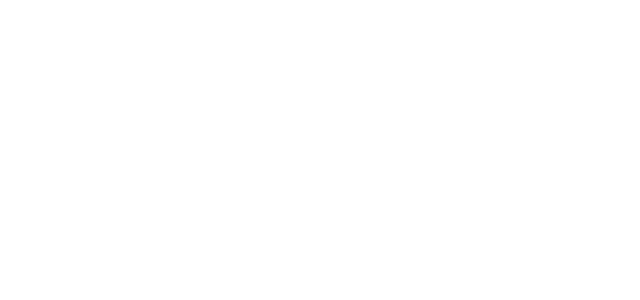
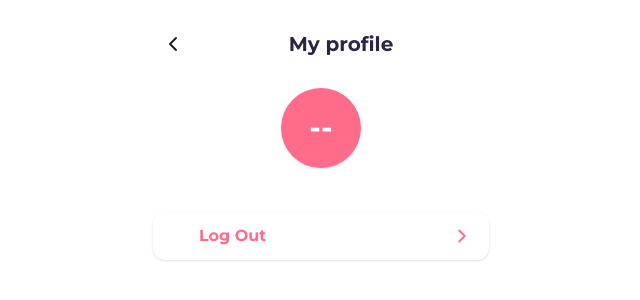
Before and after one commit to Cactuskiller/E-commerce-App, a React (Vite) app: page /settings in a window 1280 px wide. Before the commit this address had no page. Shown: the top 300 px of the page, without its empty margins (319-959 px from the left). Built offline with nearby package versions, Linux system fonts and the light colour scheme.

Commit message:
setting page + some changes in the wishlist page

```diff
--- a/src/App.jsx
+++ b/src/App.jsx
@@ -10,6 +10,7 @@
 import ProductListPage from "./pages/ProductListPage";
 import WishlistPage from "./pages/WishlistPage";
 import SearchPage from "./pages/SearchPage";
+import SettingsPage from "./pages/SettingsPage";
 
 function App() {
   return (
@@ -25,6 +26,7 @@
         <Route path="/products/:type/:id" element={<ProductListPage />} />
         <Route path="/wishlist" element={<WishlistPage />} />
         <Route path="/search" element={<SearchPage />} />
+        <Route path="/settings" element={<SettingsPage />} />
       </Routes>
     </Router>
   );
--- a/src/componets/NavBar.jsx
+++ b/src/componets/NavBar.jsx
@@ -7,7 +7,7 @@
   { label: 'Wishlist', icon: AiOutlineHeart, route: '/wishlist' },
   { label: 'Cart', icon: AiOutlineShoppingCart, route: '/shopping-cart' },
   { label: 'Search', icon: AiOutlineSearch, route: '/search' },
-  { label: 'Setting', icon: AiOutlineSetting, route: '' },
+  { label: 'Setting', icon: AiOutlineSetting, route: '/settings' },
 ];
 
 const NavBar = () => {
--- a/src/pages/Checkout.jsx
+++ b/src/pages/Checkout.jsx
@@ -300,8 +300,6 @@
                   size={it.size}
                   qty={it.qty}
                 />
-
-                {/* 🗑️ Delete button */}
                 <button
                   onClick={(e) => {
                     e.stopPropagation(); // Prevent card click event
--- /dev/null
+++ b/src/pages/SettingsPage.jsx
@@ -0,0 +1,107 @@
+import React, { useState, useEffect } from "react";
+import { useNavigate } from "react-router-dom";
+
+const SettingsPage = () => {
+  const navigate = useNavigate();
+  const [user, setUser] = useState(null);
+  const [showLogout, setShowLogout] = useState(false);
+
+  useEffect(() => {
+    const userData = JSON.parse(localStorage.getItem("user"));
+    setUser(userData);
+  }, []);
+
+  // Get initials for profile icon
+  const getInitials = (name = "") => {
+    return name
+      .split(" ")
+      .map((n) => n[0])
+      .join("")
+      .slice(0, 2)
+      .toUpperCase();
+  };
+
+  const handleLogout = () => {
+    localStorage.removeItem("user");
+    navigate("/auth");
+  };
+
+  return (
+    <div className="relative min-h-screen flex flex-col max-w-sm mx-auto bg-white p-6">
+      {/* Header */}
+      <div className="flex items-center mb-6">
+        <button
+          onClick={() => navigate(-1)}
+          className="p-2"
+          aria-label="Go back"
+        >
+          <svg width="24" height="24" fill="none" viewBox="0 0 24 24">
+            <path
+              d="M15 18l-6-6 6-6"
+              stroke="#222"
+              strokeWidth="2"
+              strokeLinecap="round"
+              strokeLinejoin="round"
+            />
+          </svg>
+        </button>
+        <h1 className="flex-1 text-xl font-bold text-center text-[#2D2343]">
+          My profile
+        </h1>
+      </div>
+      <div className="flex flex-col items-center mb-8">
+        <div className="w-20 h-20 rounded-full bg-[#FE6B8B] flex items-center justify-center text-white text-3xl font-bold mb-3 shadow">
+          {user ? getInitials(user.name) : "--"}
+        </div>
+        {user && (
+          <>
+            <div className="text-lg font-semibold text-[#2D2343]">{user.name}</div>
+            <div className="text-sm text-gray-500 mb-1">{user.username}</div>
+            <div className="text-sm text-gray-500 mb-1">{user.email}</div>
+            <div className="text-sm text-gray-500">{user.phone}</div>
+          </>
+        )}
+        {/* Logout button directly under user info */}
+        <button
+          className="w-full flex items-center justify-between py-3 px-4 rounded-xl bg-white shadow text-[#FE6B8B] font-semibold mt-8"
+          onClick={() => setShowLogout(true)}
+        >
+          <span className="flex items-center gap-2">
+            <svg width="22" height="22" fill="none" stroke="#FE6B8B" strokeWidth="2" viewBox="0 0 24 24">
+            </svg>
+            Log Out
+          </span>
+          <svg width="22" height="22" fill="none" stroke="#FE6B8B" strokeWidth="2" viewBox="0 0 24 24">
+            <path d="M9 6l6 6-6 6" strokeLinecap="round" strokeLinejoin="round"/>
+          </svg>
+        </button>
+      </div>
+      {/* Logout confirmation popup */}
+      {showLogout && (
+        <div className="fixed inset-0 bg-gray bg-opacity-20 backdrop-blur-sm flex items-center justify-center z-50">
+          <div className="bg-white rounded-lg p-6 shadow-lg max-w-xs w-full text-center flex flex-col items-center">
+            <h2 className="text-lg font-semibold mb-4 text-[#222]">
+              Are you sure you want to log out?
+            </h2>
+            <div className="flex gap-4 justify-center">
+              <button
+                className="px-4 py-2 rounded bg-gray-200 text-[#2D2343] font-semibold"
+                onClick={() => setShowLogout(false)}
+              >
+                Cancel
+              </button>
+              <button
+                className="px-4 py-2 rounded bg-[#FE6B8B] text-white font-semibold"
+                onClick={handleLogout}
+              >
+                Log Out
+              </button>
+            </div>
+          </div>
+        </div>
+      )}
+    </div>
+  );
+};
+
+export default SettingsPage;
--- a/src/pages/WishlistPage.jsx
+++ b/src/pages/WishlistPage.jsx
@@ -20,6 +20,17 @@
       setLoading(false);
     });
   }, []);
+
+  // const handleRemoveItem = (pid) => {
+  //   const newWishlist = products.filter((item) => item.id !== pid);
+  //   setProducts(newWishlist);
+  //   localStorage.setItem("wishlist", JSON.stringify(newWishlist));
+  // };
+
+  const handleLogout = () => {
+    localStorage.removeItem("user");
+    localStorage.removeItem("wishlist");
+  };
 
   return (
     <div className="relative min-h-screen flex flex-col max-w-sm mx-auto bg-[#F9F9F9]">
@@ -66,6 +77,7 @@
           )}
         </div>
       )}
+
     </div>
   );
 };
--- a/src/pages/shopingCart.jsx
+++ b/src/pages/shopingCart.jsx
@@ -191,12 +191,7 @@
         </div>
       </div>
 
-      {/* Sticky bottom nav */}
-      <div className="fixed inset-x-0 bottom-0 z-40 flex justify-center">
-        <div className="w-full max-w-sm">
-          {/* <NavBar /> */}
-        </div>
-      </div>
+
     </div>
   );
 }
```
